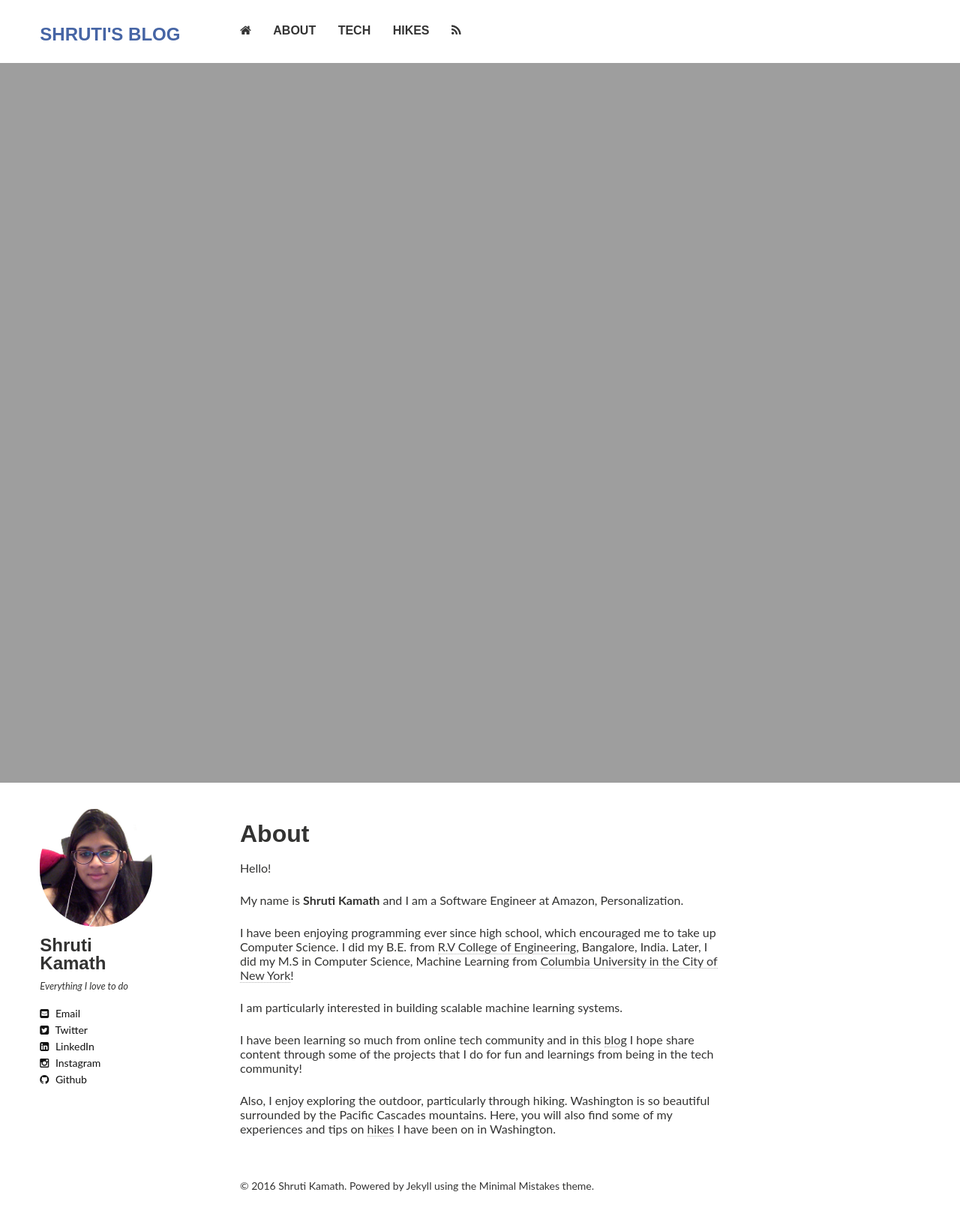
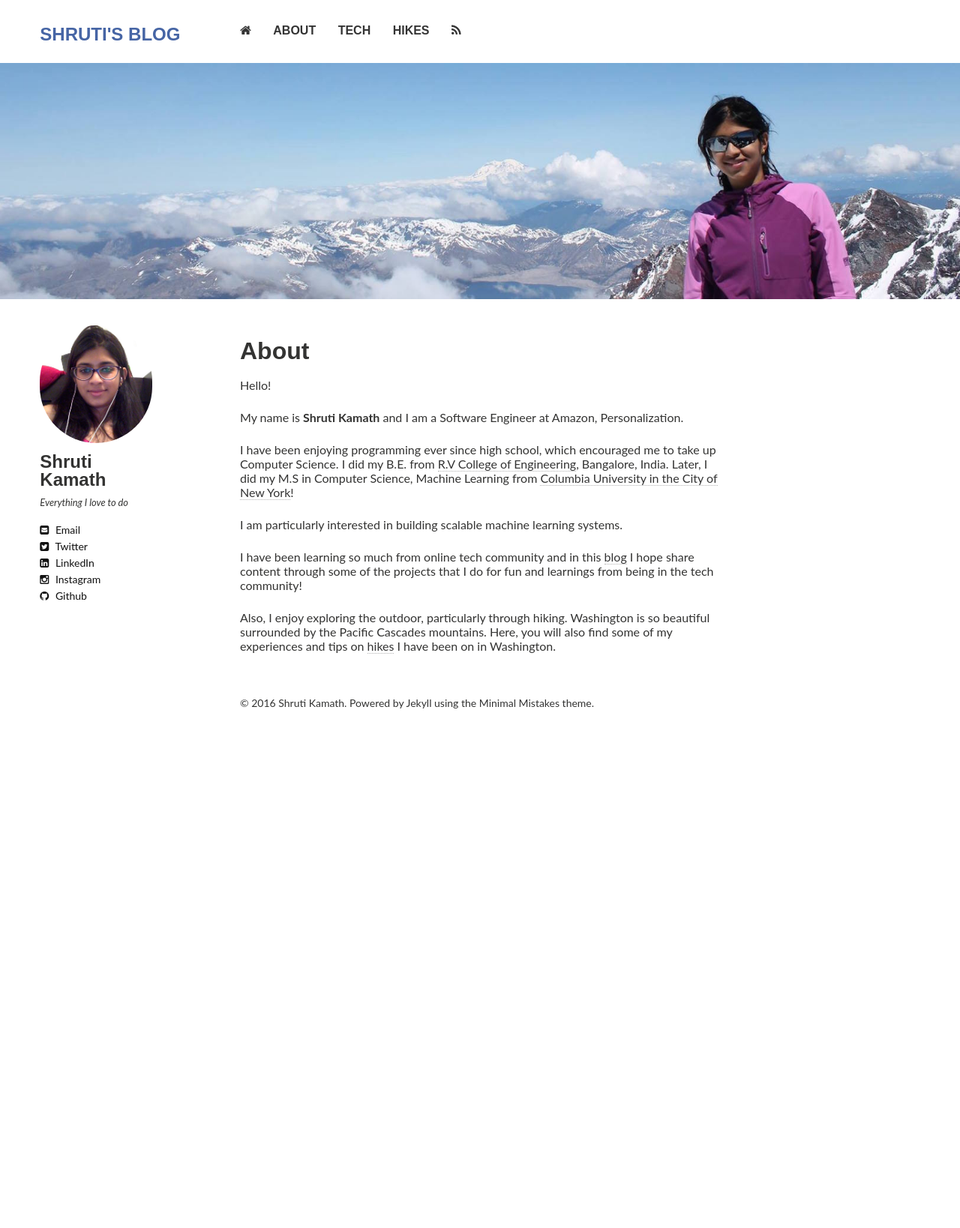
Before and after one commit to kamaths/kamaths.github.io, a Jekyll site: the page built from about/index.md, in a window 1280 px wide. Shown: the whole page at 75% size. Built offline with Jekyll 4.4.1, drawn with Linux system fonts in a browser that asks for light colours; nearby versions of some CDN libraries; some web fonts are replaced; after the commit the page ends 994 px from its top, so only the background shows below that.

Commit message:
Update cover photo

```diff
--- a/about/index.md
+++ b/about/index.md
@@ -2,10 +2,10 @@
 layout: page
 title: About
 tags: [about, Shruti Kamath]
-modified: 7-15-2016
+modified: 7-16-2016
 comments: false
 image:
-  feature: clojure_honeycomb.png
+  feature: cover-photo.png
 ---
 Hello!
 
```
